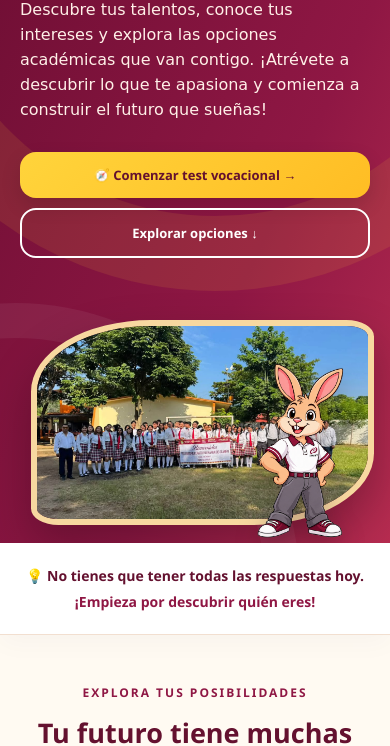
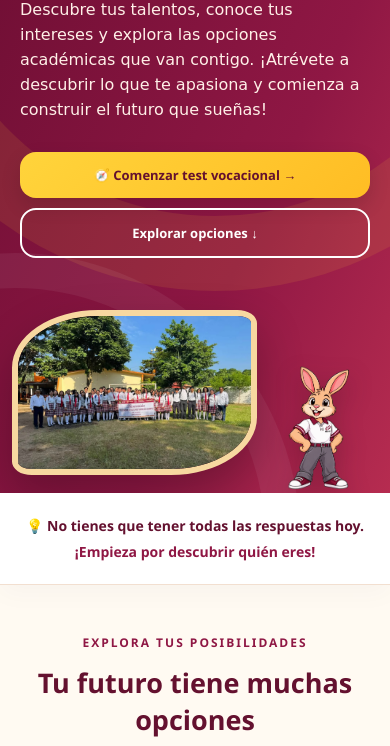
Before and after one commit to rosatorrecilla-cpu/proyecto_vocacional, a plain HTML site: page index.html in a window 390 px wide. Shown: the part 372-1118 px from the top of the page. Drawn offline with Linux system fonts and the light colour scheme; a web font is replaced by a local one.

Commit message:
index.html

```diff
--- a/index.html
+++ b/index.html
@@ -607,7 +607,7 @@ footer strong {
     .hero-contenido {
         width: 100%;
         max-width: 100%;
-        padding: 55px 6% 360px;
+        padding: 55px 6% 320px;
         margin: 0;
     }
 
@@ -621,19 +621,20 @@ footer strong {
     }
 
     .foto-plantel {
-        width: 72%;
-        max-width: 72%;
-        height: clamp(230px, 34vw, 300px);
+        width: 62%;
+        max-width: 62%;
+        height: clamp(210px, 32vw, 280px);
         top: auto;
-        right: 5%;
+        left: 5%;
+        right: auto;
         bottom: 22px;
         transform: none;
     }
 
     .mascota-hero {
         height: clamp(190px, 28vw, 245px);
-        max-width: 38%;
-        right: 1%;
+        max-width: 30%;
+        right: 2%;
         bottom: 0;
     }
 
@@ -667,7 +668,7 @@ footer strong {
     }
 
     .hero-contenido {
-        padding: 42px 6% 330px;
+        padding: 42px 6% 270px;
     }
 
     .hero h1 {
@@ -681,19 +682,20 @@ footer strong {
     }
 
     .foto-plantel {
-        width: 84%;
-        max-width: 84%;
-        height: clamp(210px, 42vw, 270px);
-        right: 5%;
+        width: 62%;
+        max-width: 62%;
+        height: clamp(170px, 34vw, 230px);
+        left: 4%;
+        right: auto;
         bottom: 20px;
         border-width: 6px;
         border-radius: 35% 8% 35% 8%;
     }
 
     .mascota-hero {
-        height: clamp(185px, 34vw, 230px);
-        max-width: 46%;
-        right: 0;
+        height: clamp(165px, 31vw, 215px);
+        max-width: 31%;
+        right: 2%;
         bottom: 0;
         z-index: 5;
     }
@@ -747,7 +749,7 @@ footer strong {
     }
 
     .hero-contenido {
-        padding: 36px 20px 285px;
+        padding: 36px 20px 235px;
     }
 
     .etiqueta {
@@ -777,17 +779,18 @@ footer strong {
     }
 
     .foto-plantel {
-        width: 88%;
-        max-width: 88%;
-        height: 205px;
-        right: 4%;
+        width: 63%;
+        max-width: 63%;
+        height: 165px;
+        left: 3%;
+        right: auto;
         bottom: 18px;
     }
 
     .mascota-hero {
-        height: 180px;
-        max-width: 48%;
-        right: 0;
+        height: 160px;
+        max-width: 31%;
+        right: 2%;
         bottom: 0;
     }
 
@@ -864,7 +867,7 @@ footer strong {
     .hero-contenido {
         padding-left: 16px;
         padding-right: 16px;
-        padding-bottom: 265px;
+        padding-bottom: 215px;
     }
 
     .hero h1 {
@@ -872,15 +875,17 @@ footer strong {
     }
 
     .foto-plantel {
-        width: 90%;
-        max-width: 90%;
-        height: 190px;
-        right: 3%;
+        width: 63%;
+        max-width: 63%;
+        height: 150px;
+        left: 3%;
+        right: auto;
     }
 
     .mascota-hero {
-        height: 165px;
-        max-width: 50%;
+        height: 145px;
+        max-width: 31%;
+        right: 2%;
     }
 
     .tarjeta,
```
